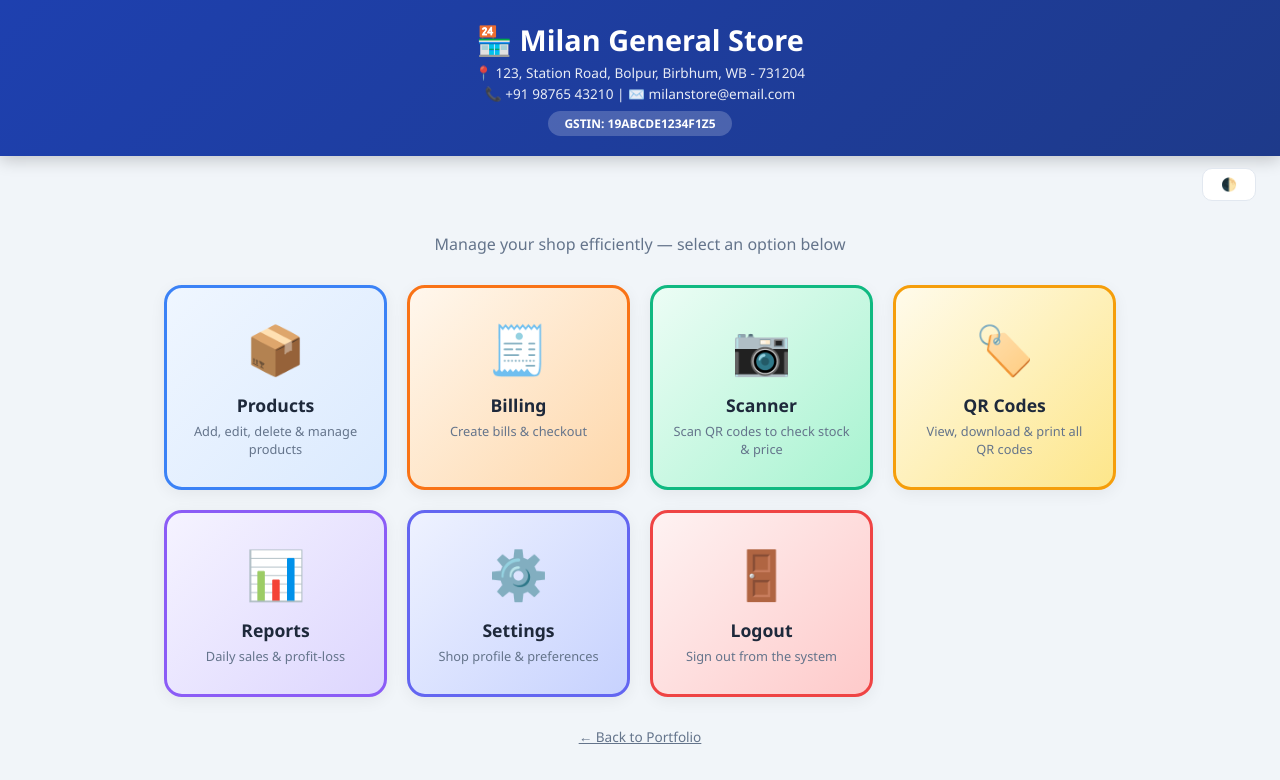
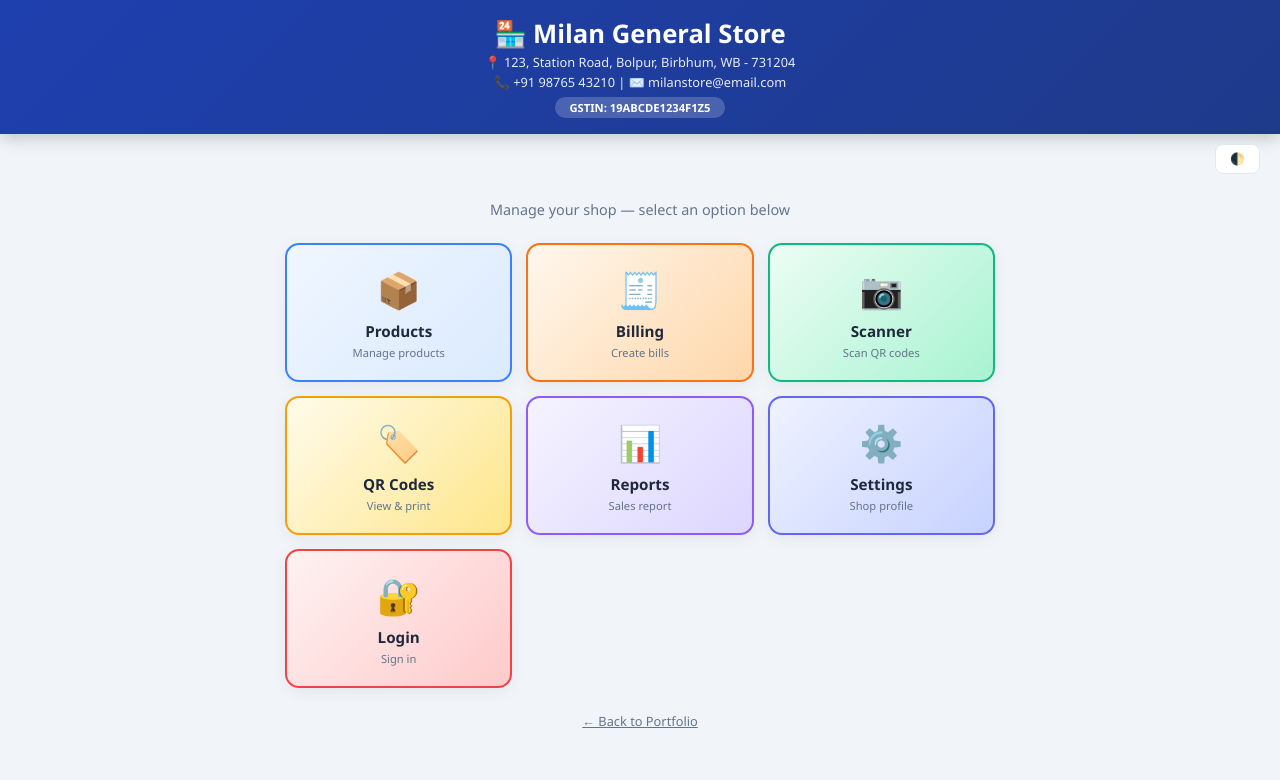
Before and after one commit to BanglaGolpoGalaxy/shop-manager, a website: page public/index.html in a window 1280 px wide. Drawn offline with Linux system fonts and the light colour scheme.

Commit message:
Fix: dual payment, auto due, dashboard shop profile, download fix

```diff
--- a/public/index.html
+++ b/public/index.html
@@ -5,7 +5,6 @@
   <meta name="viewport" content="width=device-width, initial-scale=1.0, viewport-fit=cover">
   <title>Shop Manager | Dashboard</title>
   <style>
-    /* ===== ROOT VARIABLES ===== */
     :root {
       --bg: #f1f5f9; --surface: #ffffff; --text: #1e293b; --text-muted: #64748b;
       --border: #e2e8f0; --shadow: 0 4px 16px rgba(0,0,0,0.06);
@@ -17,164 +16,98 @@
       --shadow: 0 4px 16px rgba(0,0,0,0.3);
     }
     * { margin:0; padding:0; box-sizing:border-box; }
-    body {
-      font-family: 'Segoe UI', system-ui, sans-serif;
-      background: var(--bg); color: var(--text);
-      min-height: 100vh; transition: 0.3s;
+    body { font-family: 'Segoe UI', sans-serif; background:var(--bg); color:var(--text); min-height:100vh; transition:0.3s; }
+
+    .shop-header {
+      background:linear-gradient(135deg, #1e40af, #1e3a8a); color:#fff;
+      padding:16px 20px; text-align:center; box-shadow:0 4px 16px rgba(0,0,0,0.2);
     }
+    .shop-header h1 { font-size:1.6rem; margin-bottom:2px; }
+    .shop-header p { font-size:0.8rem; opacity:0.9; margin:2px 0; }
+    .reg-badge { display:inline-block; background:rgba(255,255,255,0.2); padding:3px 14px; border-radius:20px; font-weight:600; font-size:0.7rem; margin-top:4px; }
 
-    /* ===== SHOP HEADER ===== */
-    .shop-header {
-      background: linear-gradient(135deg, #1e40af, #1e3a8a);
-      color: #fff; padding: 20px 24px; text-align: center;
-      box-shadow: 0 4px 16px rgba(0,0,0,0.2);
+    .top-actions { display:flex; justify-content:flex-end; padding:10px 20px; gap:8px; }
+    .btn {
+      padding:7px 14px; border-radius:8px; font-weight:600; font-size:0.75rem;
+      border:none; cursor:pointer; text-decoration:none; transition:0.2s;
+      display:inline-flex; align-items:center; gap:5px;
+      background:var(--surface); color:var(--text); border:1px solid var(--border);
     }
-    .shop-header h1 { font-size: 1.8rem; margin-bottom: 4px; }
-    .shop-header p { font-size: 0.85rem; opacity: 0.9; margin: 2px 0; }
-    .reg-badge {
-      display: inline-block; background: rgba(255,255,255,0.2);
-      padding: 4px 16px; border-radius: 20px; font-weight: 600; font-size: 0.75rem;
-      margin-top: 6px;
+    .btn:hover { border-color:#3b82f6; color:#3b82f6; }
+
+    .container { max-width:750px; margin:0 auto; padding:0 20px 30px; }
+    .welcome { text-align:center; margin:16px 0 24px; color:var(--text-muted); font-size:0.9rem; }
+
+    .card-grid { display:grid; grid-template-columns:repeat(3, 1fr); gap:14px; }
+    @media(max-width:500px){ .card-grid { grid-template-columns:repeat(2, 1fr); } }
+
+    .card {
+      background:var(--surface); border-radius:14px; padding:20px 14px;
+      text-align:center; cursor:pointer; text-decoration:none; color:var(--text);
+      border:2px solid transparent; box-shadow:var(--shadow); transition:all 0.3s;
     }
+    .card:hover { transform:translateY(-6px); box-shadow:var(--shadow-hover); }
+    .card .icon { font-size:2.2rem; margin-bottom:8px; }
+    .card h3 { font-size:0.95rem; margin-bottom:4px; }
+    .card p { font-size:0.7rem; color:var(--text-muted); }
 
-    /* ===== TOP ACTIONS ===== */
-    .top-actions {
-      display: flex; justify-content: flex-end; padding: 12px 24px; gap: 8px;
-    }
-    .btn {
-      padding: 8px 18px; border-radius: 10px; font-weight: 600; font-size: 0.8rem;
-      border: none; cursor: pointer; text-decoration: none; transition: 0.2s;
-      display: inline-flex; align-items: center; gap: 6px;
-    }
-    .btn-outline {
-      background: var(--surface); color: var(--text); border: 1px solid var(--border);
-    }
-    .btn-outline:hover { border-color: #3b82f6; color: #3b82f6; }
+    .card-products { border-color:#3b82f6; background:linear-gradient(135deg, #eff6ff, #dbeafe); }
+    body.dark .card-products { background:linear-gradient(135deg, #1e2a4a, #121a2f); }
+    .card-billing { border-color:#f97316; background:linear-gradient(135deg, #fff7ed, #fed7aa); }
+    body.dark .card-billing { background:linear-gradient(135deg, #2a1f1a, #1f180f); }
+    .card-scanner { border-color:#10b981; background:linear-gradient(135deg, #ecfdf5, #a7f3d0); }
+    body.dark .card-scanner { background:linear-gradient(135deg, #1a2a1e, #0f1f14); }
+    .card-qr { border-color:#f59e0b; background:linear-gradient(135deg, #fffbeb, #fde68a); }
+    body.dark .card-qr { background:linear-gradient(135deg, #2a2510, #1f1a08); }
+    .card-reports { border-color:#8b5cf6; background:linear-gradient(135deg, #f5f3ff, #ddd6fe); }
+    body.dark .card-reports { background:linear-gradient(135deg, #1e1a2a, #14101f); }
+    .card-settings { border-color:#6366f1; background:linear-gradient(135deg, #eef2ff, #c7d2fe); }
+    body.dark .card-settings { background:linear-gradient(135deg, #1a1a2e, #101020); }
+    .card-auth { border-color:#ef4444; background:linear-gradient(135deg, #fef2f2, #fecaca); }
+    body.dark .card-auth { background:linear-gradient(135deg, #2a1a1a, #1f1010); }
 
-    /* ===== MAIN ===== */
-    .container { max-width: 1000px; margin: 0 auto; padding: 0 24px 40px; }
-    .welcome { text-align: center; margin: 20px 0 30px; color: var(--text-muted); }
-
-    /* ===== CARD GRID ===== */
-    .card-grid {
-      display: grid;
-      grid-template-columns: repeat(auto-fill, minmax(180px, 1fr));
-      gap: 20px;
-    }
-    .card {
-      background: var(--surface); border-radius: 18px; padding: 28px 20px;
-      text-align: center; cursor: pointer; text-decoration: none; color: var(--text);
-      border: 3px solid transparent; box-shadow: var(--shadow);
-      transition: all 0.3s; position: relative; overflow: hidden;
-    }
-    .card:hover {
-      transform: translateY(-8px); box-shadow: var(--shadow-hover);
-    }
-    .card .icon { font-size: 3rem; margin-bottom: 12px; }
-    .card h3 { font-size: 1.1rem; margin-bottom: 6px; }
-    .card p { font-size: 0.8rem; color: var(--text-muted); line-height: 1.4; }
-
-    /* ===== INDIVIDUAL CARD COLORS ===== */
-    .card-products { border-color: #3b82f6; background: linear-gradient(135deg, #eff6ff, #dbeafe); }
-    body.dark .card-products { background: linear-gradient(135deg, #1e2a4a, #121a2f); }
-    .card-products:hover { border-color: #2563eb; }
-
-    .card-billing { border-color: #f97316; background: linear-gradient(135deg, #fff7ed, #fed7aa); }
-    body.dark .card-billing { background: linear-gradient(135deg, #2a1f1a, #1f180f); }
-    .card-billing:hover { border-color: #ea580c; }
-
-    .card-scanner { border-color: #10b981; background: linear-gradient(135deg, #ecfdf5, #a7f3d0); }
-    body.dark .card-scanner { background: linear-gradient(135deg, #1a2a1e, #0f1f14); }
-    .card-scanner:hover { border-color: #059669; }
-
-    .card-qr { border-color: #f59e0b; background: linear-gradient(135deg, #fffbeb, #fde68a); }
-    body.dark .card-qr { background: linear-gradient(135deg, #2a2510, #1f1a08); }
-    .card-qr:hover { border-color: #d97706; }
-
-    .card-reports { border-color: #8b5cf6; background: linear-gradient(135deg, #f5f3ff, #ddd6fe); }
-    body.dark .card-reports { background: linear-gradient(135deg, #1e1a2a, #14101f); }
-    .card-reports:hover { border-color: #7c3aed; }
-
-    .card-settings { border-color: #6366f1; background: linear-gradient(135deg, #eef2ff, #c7d2fe); }
-    body.dark .card-settings { background: linear-gradient(135deg, #1a1a2e, #101020); }
-    .card-settings:hover { border-color: #4f46e5; }
-
-    .card-logout { border-color: #ef4444; background: linear-gradient(135deg, #fef2f2, #fecaca); }
-    body.dark .card-logout { background: linear-gradient(135deg, #2a1a1a, #1f1010); }
-    .card-logout:hover { border-color: #dc2626; }
-
-    /* ===== BACK LINK ===== */
-    .back-link { display: block; text-align: center; margin-top: 30px; color: var(--text-muted); font-size: 0.85rem; }
-    .back-link:hover { color: #3b82f6; }
+    .back-link { display:block; text-align:center; margin-top:24px; color:var(--text-muted); font-size:0.8rem; }
+    .back-link:hover { color:#3b82f6; }
   </style>
 </head>
 <body>
-
-  <!-- ===== SHOP HEADER ===== -->
-  <div class="shop-header">
-    <h1>🏪 Milan General Store</h1>
-    <p>📍 123, Station Road, Bolpur, Birbhum, WB - 731204</p>
-    <p>📞 +91 98765 43210 | ✉️ milanstore@email.com</p>
-    <span class="reg-badge">GSTIN: 19ABCDE1234F1Z5</span>
+  <div class="shop-header" id="shopHeader">
+    <h1 id="shopName">🏪 Milan General Store</h1>
+    <p id="shopAddress">📍 123, Station Road, Bolpur, Birbhum, WB - 731204</p>
+    <p id="shopContact">📞 +91 98765 43210 | ✉️ milanstore@email.com</p>
+    <span class="reg-badge" id="shopGstin">GSTIN: 19ABCDE1234F1Z5</span>
   </div>
 
-  <!-- ===== TOP ACTIONS ===== -->
   <div class="top-actions">
-    <button class="btn btn-outline" onclick="toggleTheme()">🌓</button>
+    <button class="btn" onclick="toggleTheme()">🌓</button>
   </div>
 
-  <!-- ===== DASHBOARD CONTENT ===== -->
   <div class="container">
-    <p class="welcome">Manage your shop efficiently — select an option below</p>
+    <p class="welcome">Manage your shop — select an option below</p>
 
     <div class="card-grid">
-      <!-- Products -->
       <a href="products.html" class="card card-products">
-        <div class="icon">📦</div>
-        <h3>Products</h3>
-        <p>Add, edit, delete & manage products</p>
+        <div class="icon">📦</div><h3>Products</h3><p>Manage products</p>
       </a>
-
-      <!-- Billing -->
       <a href="bill.html" class="card card-billing">
-        <div class="icon">🧾</div>
-        <h3>Billing</h3>
-        <p>Create bills & checkout</p>
+        <div class="icon">🧾</div><h3>Billing</h3><p>Create bills</p>
       </a>
-
-      <!-- Scanner -->
       <a href="scanner.html" class="card card-scanner">
-        <div class="icon">📷</div>
-        <h3>Scanner</h3>
-        <p>Scan QR codes to check stock & price</p>
+        <div class="icon">📷</div><h3>Scanner</h3><p>Scan QR codes</p>
       </a>
-
-      <!-- QR Codes -->
       <a href="qrprint.html" class="card card-qr">
-        <div class="icon">🏷️</div>
-        <h3>QR Codes</h3>
-        <p>View, download & print all QR codes</p>
+        <div class="icon">🏷️</div><h3>QR Codes</h3><p>View & print</p>
       </a>
-
-      <!-- Reports -->
       <a href="report.html" class="card card-reports">
-        <div class="icon">📊</div>
-        <h3>Reports</h3>
-        <p>Daily sales & profit-loss</p>
+        <div class="icon">📊</div><h3>Reports</h3><p>Sales report</p>
       </a>
-
-      <!-- Settings -->
       <a href="settings.html" class="card card-settings">
-        <div class="icon">⚙️</div>
-        <h3>Settings</h3>
-        <p>Shop profile & preferences</p>
+        <div class="icon">⚙️</div><h3>Settings</h3><p>Shop profile</p>
       </a>
-
-      <!-- Logout -->
-      <a href="logout.html" class="card card-logout">
-        <div class="icon">🚪</div>
-        <h3>Logout</h3>
-        <p>Sign out from the system</p>
+      <a href="#" class="card card-auth" id="authCard" onclick="handleAuth()">
+        <div class="icon" id="authIcon">🚪</div>
+        <h3 id="authText">Logout</h3>
+        <p id="authDesc">Sign out</p>
       </a>
     </div>
 
@@ -182,13 +115,57 @@
   </div>
 
   <script>
-    // ===== THEME TOGGLE =====
+    // ===== LOAD SHOP PROFILE =====
+    function loadShopProfile() {
+      const shop = JSON.parse(localStorage.getItem('shopProfile') || '{}');
+      if (shop.name) document.getElementById('shopName').textContent = '🏪 ' + shop.name;
+      if (shop.address) document.getElementById('shopAddress').textContent = '📍 ' + shop.address;
+      if (shop.phone || shop.email) {
+        document.getElementById('shopContact').textContent =
+          (shop.phone ? '📞 ' + shop.phone : '') +
+          (shop.phone && shop.email ? ' | ' : '') +
+          (shop.email ? '✉️ ' + shop.email : '');
+      }
+      if (shop.gstin) document.getElementById('shopGstin').textContent = 'GSTIN: ' + shop.gstin;
+    }
+
+    // ===== AUTH CARD =====
+    function updateAuthCard() {
+      const token = localStorage.getItem('token');
+      const icon = document.getElementById('authIcon');
+      const text = document.getElementById('authText');
+      const desc = document.getElementById('authDesc');
+      if (token) {
+        icon.textContent = '🚪';
+        text.textContent = 'Logout';
+        desc.textContent = 'Sign out';
+      } else {
+        icon.textContent = '🔐';
+        text.textContent = 'Login';
+        desc.textContent = 'Sign in';
+      }
+    }
+
+    function handleAuth() {
+      const token = localStorage.getItem('token');
+      if (token) {
+        window.location.href = 'logout.html';
+      } else {
+        window.location.href = 'login.html';
+      }
+    }
+
+    // ===== THEME =====
     function toggleTheme() {
       document.body.classList.toggle('dark');
       localStorage.setItem('theme', document.body.classList.contains('dark') ? 'dark' : 'light');
     }
+
+    // ===== INIT =====
     (function() {
       if (localStorage.getItem('theme') === 'dark') document.body.classList.add('dark');
+      loadShopProfile();
+      updateAuthCard();
     })();
   </script>
 </body>
```
Also changed, not shown: public/bill.html (+43 -36 lines), public/report.html (+22 -32 lines), server.js (+7 -5 lines).
